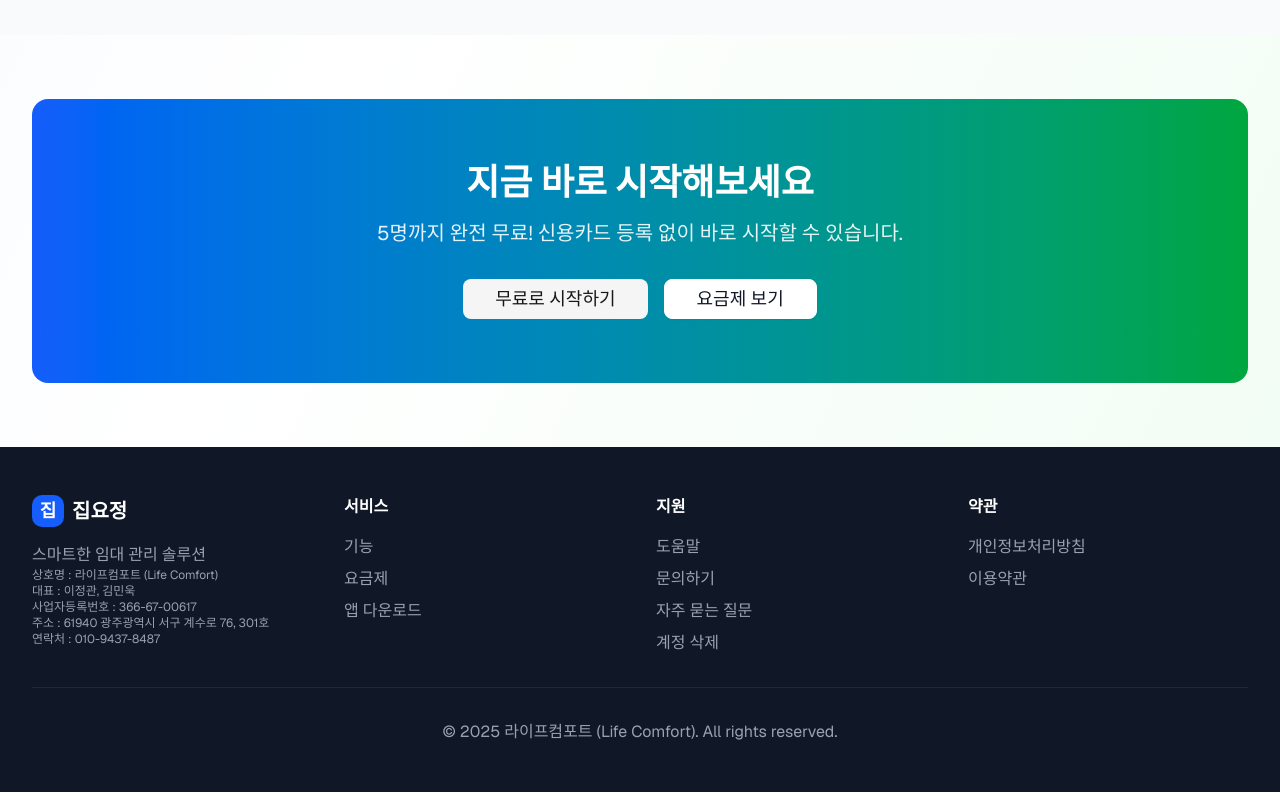
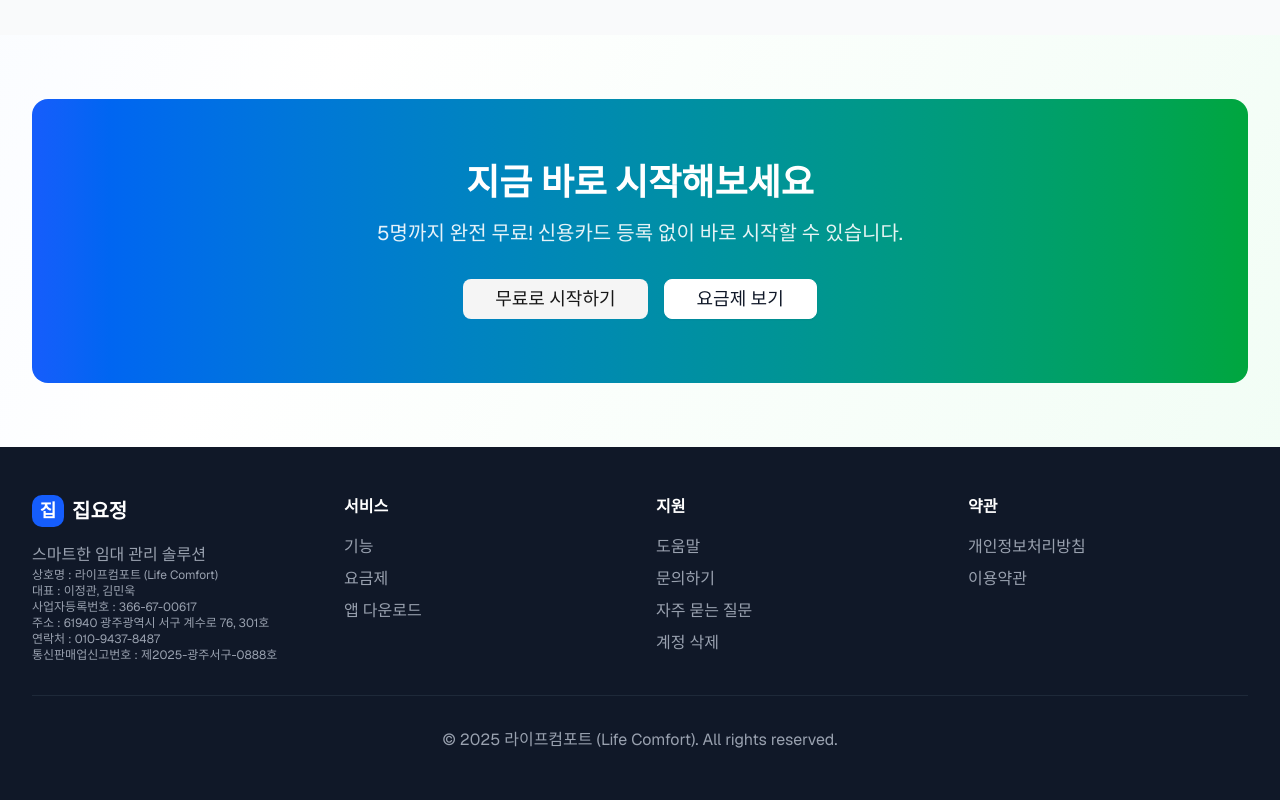
Before and after one commit to BlackDoggo99/zipyojeong-web, a Next.js app: page / in a window 1280 px wide. Shown: the part 1957-2757 px from the top of the page. Built offline with nearby package versions, Linux system fonts and the light colour scheme; no server answers.

Commit message:
Update page.tsx
통신판매업 신고번호 등록

```diff
--- a/src/app/page.tsx
+++ b/src/app/page.tsx
@@ -270,6 +270,9 @@ export default function HomePage() {
               <p className="text-gray-400 text-xs">
                 연락처 : 010-9437-8487
               </p>
+              <p className="text-gray-400 text-xs">
+                통신판매업신고번호 : 제2025-광주서구-0888호
+              </p>
             </div>
 
             <div>
```
